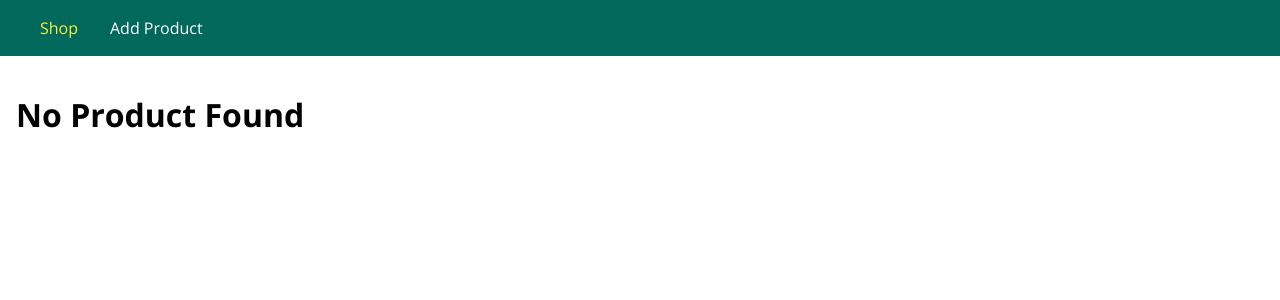
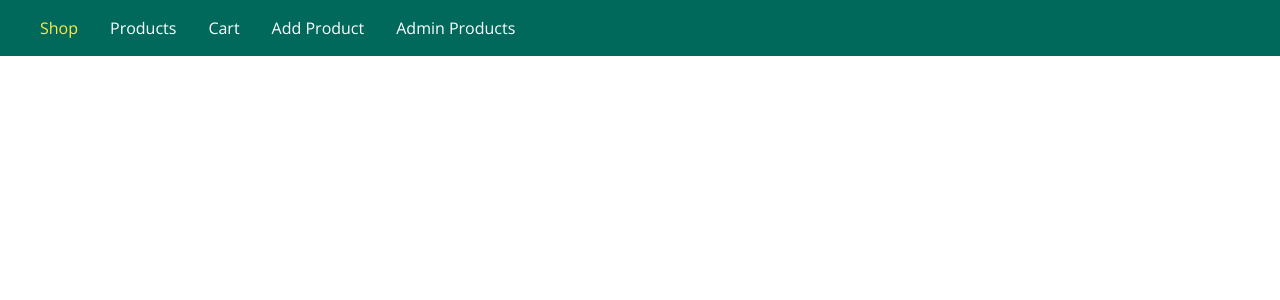
Before and after one commit to krishrahul98/Ecommerce-Web-App, a Node server app: page / in a window 1280 px wide. Shown: the top 300 px of the page. Run offline with Node 20, Linux system fonts and the light colour scheme; some libraries are stand-ins or nearby versions.

Commit message:
Add different views for ecommerce app. Like Cart, Checkout, Index, Edit Product, etc.

```diff
--- a/controllers/products.js
+++ b/controllers/admin.js
@@ -1,7 +1,7 @@
 const Product = require("../models/product");
 
 exports.getAddProduct = (req, res, next) => {
-  res.render("add-product", {
+  res.render("admin/add-product", {
     pageTitle: "Add Product",
     path: "/admin/add-product",
   });
@@ -14,7 +14,11 @@ exports.postAddProduct = (req, res, next) => {
 };
 
 exports.getProducts = (req, res, next) => {
-  const products = Product.fetchAll((products) => {
-    res.render("shop", { products: products, pageTitle: "My Shop", path: "/" });
+  Product.fetchAll((products) => {
+    res.render("admin/products", {
+      products: products,
+      pageTitle: "Admin Products",
+      path: "/admin/products",
+    });
   });
 };
--- /dev/null
+++ b/controllers/shop.js
@@ -0,0 +1,35 @@
+const Product = require("../models/product");
+
+exports.getProducts = (req, res, next) => {
+  Product.fetchAll((products) => {
+    res.render("shop/product-list", {
+      products: products,
+      pageTitle: "All Products",
+      path: "/products",
+    });
+  });
+};
+
+exports.getIndex = (req, res, next) => {
+  Product.fetchAll((products) => {
+    res.render("shop/index", {
+      products: products,
+      pageTitle: "My Shop",
+      path: "/",
+    });
+  });
+};
+
+exports.getCart = (req, res, next) => {
+  res.render("shop/cart", {
+    pageTitle: "Your Cart",
+    path: "/cart",
+  });
+};
+
+exports.getCheckout = (req, res, next) => {
+  res.render("shop/checkut", {
+    pageTitle: "Checkout",
+    path: "/checkout",
+  });
+};
--- a/package.json
+++ b/package.json
@@ -24,8 +24,6 @@
   },
   "dependencies": {
     "ejs": "^3.1.5",
-    "express": "^4.17.1",
-    "express-handlebars": "^5.2.0",
-    "pug": "^3.0.0"
+    "express": "^4.17.1"
   }
 }
--- a/views/add-product.ejs
+++ b/views/admin/add-product.ejs
@@ -1,10 +1,10 @@
-<%- include("includes/head.ejs") %>
+<%- include("../includes/head.ejs") %>
 <link rel="stylesheet" href="/css/forms.css" />
 <link rel="stylesheet" href="/css/product.css" />
 </head>
 
 <body>
-    <%- include("includes/navigation.ejs") %>
+    <%- include("../includes/navigation.ejs") %>
 
     <main>
         <form class="product-form" action="/admin/add-product" method="POST">
@@ -16,4 +16,4 @@
             <button class="btn" type="submit">Add Product</button>
         </form>
     </main>
-<%- include("includes/tail.ejs") %>
+<%- include("../includes/tail.ejs") %>
--- /dev/null
+++ b/views/admin/edit-product.ejs
@@ -0,0 +1,6 @@
+<%- include("../includes/head.ejs") %>
+</head>
+
+<body>
+    <%- include("../includes/navigation.ejs") %>
+<%- include("../includes/tail.ejs") %>
--- /dev/null
+++ b/views/admin/products.ejs
@@ -0,0 +1,6 @@
+<%- include("../includes/head.ejs") %>
+</head>
+
+<body>
+    <%- include("../includes/navigation.ejs") %>
+<%- include("../includes/tail.ejs") %>
--- a/views/includes/navigation.ejs
+++ b/views/includes/navigation.ejs
@@ -2,9 +2,19 @@
     <nav class="main-header__nav">
         <ul class="main-header__item-list">
             <li class="main-header__item">
-                <a class="<%= path==='/' ? 'active' : '' %>" href="/">Shop</a></li>
+                <a class="<%= path==='/' ? 'active' : '' %>" href="/">Shop</a>
+            </li>
+            <li class="main-header__item">
+                <a class="<%= path==='/products' ? 'active' : '' %>" href="/products">Products</a>
+            </li>
+            <li class="main-header__item">
+                <a class="<%= path==='/cart' ? 'active' : '' %>" href="/cart">Cart</a>
+            </li>
             <li class="main-header__item">
                 <a class="<%= path==='/admin/add-product' ? 'active' : '' %>" href="/admin/add-product">Add Product</a>
+            </li>
+            <li class="main-header__item">
+                <a class="<%= path==='/admin/products' ? 'active' : '' %>" href="/admin/products">Admin Products</a>
             </li>
         </ul>
     </nav>
--- /dev/null
+++ b/views/shop/cart.ejs
@@ -0,0 +1,6 @@
+<%- include("../includes/head.ejs") %>
+</head>
+
+<body>
+    <%- include("../includes/navigation.ejs") %>
+<%- include("../includes/tail.ejs") %>
--- /dev/null
+++ b/views/shop/checkout.ejs
@@ -0,0 +1,6 @@
+<%- include("../includes/head.ejs") %>
+</head>
+
+<body>
+    <%- include("../includes/navigation.ejs") %>
+<%- include("../includes/tail.ejs") %>
--- /dev/null
+++ b/views/shop/index.ejs
@@ -0,0 +1,6 @@
+<%- include("../includes/head.ejs") %>
+</head>
+
+<body>
+    <%- include("../includes/navigation.ejs") %>
+<%- include("../includes/tail.ejs") %>
--- /dev/null
+++ b/views/shop/product-detail.ejs
@@ -0,0 +1,6 @@
+<%- include("../includes/head.ejs") %>
+</head>
+
+<body>
+    <%- include("../includes/navigation.ejs") %>
+<%- include("../includes/tail.ejs") %>
--- a/views/shop.ejs
+++ b/views/shop/product-list.ejs
@@ -1,9 +1,9 @@
-<%- include("includes/head.ejs") %>
+<%- include("../includes/head.ejs") %>
 <link rel="stylesheet" href="/css/product.css" />
 </head>
 
 <body>
-    <%- include("includes/navigation.ejs") %>
+    <%- include("../includes/navigation.ejs") %>
 
     <main>
         <% if(products.length > 0){ %> <% for(let product of products){ %>
@@ -31,4 +31,4 @@
         <h1>No Product Found</h1>
         <% } %>
     </main>
-<%- include("includes/tail.ejs") %>
+<%- include("../includes/tail.ejs") %>
```
Also changed, not shown: routes/admin.js (+6 -3 lines), routes/shop.js (+8 -2 lines), 1 other file.
